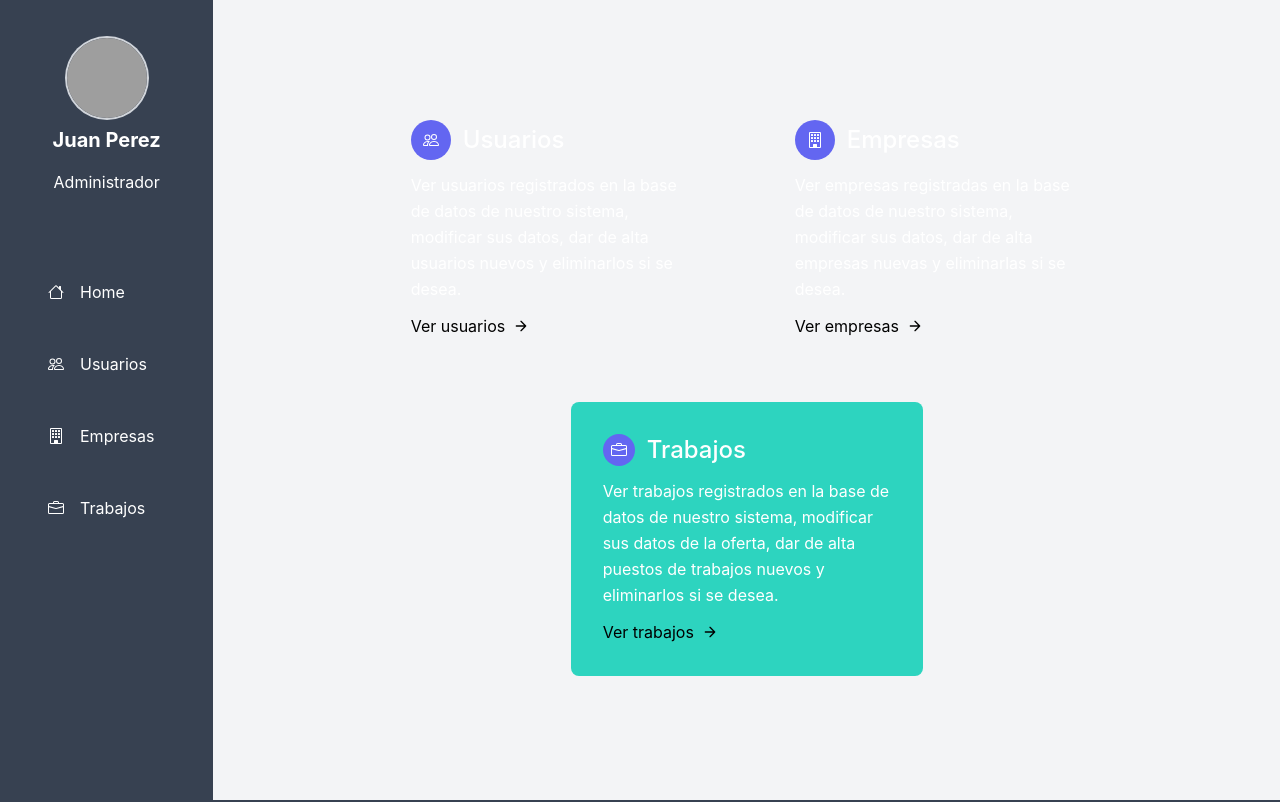
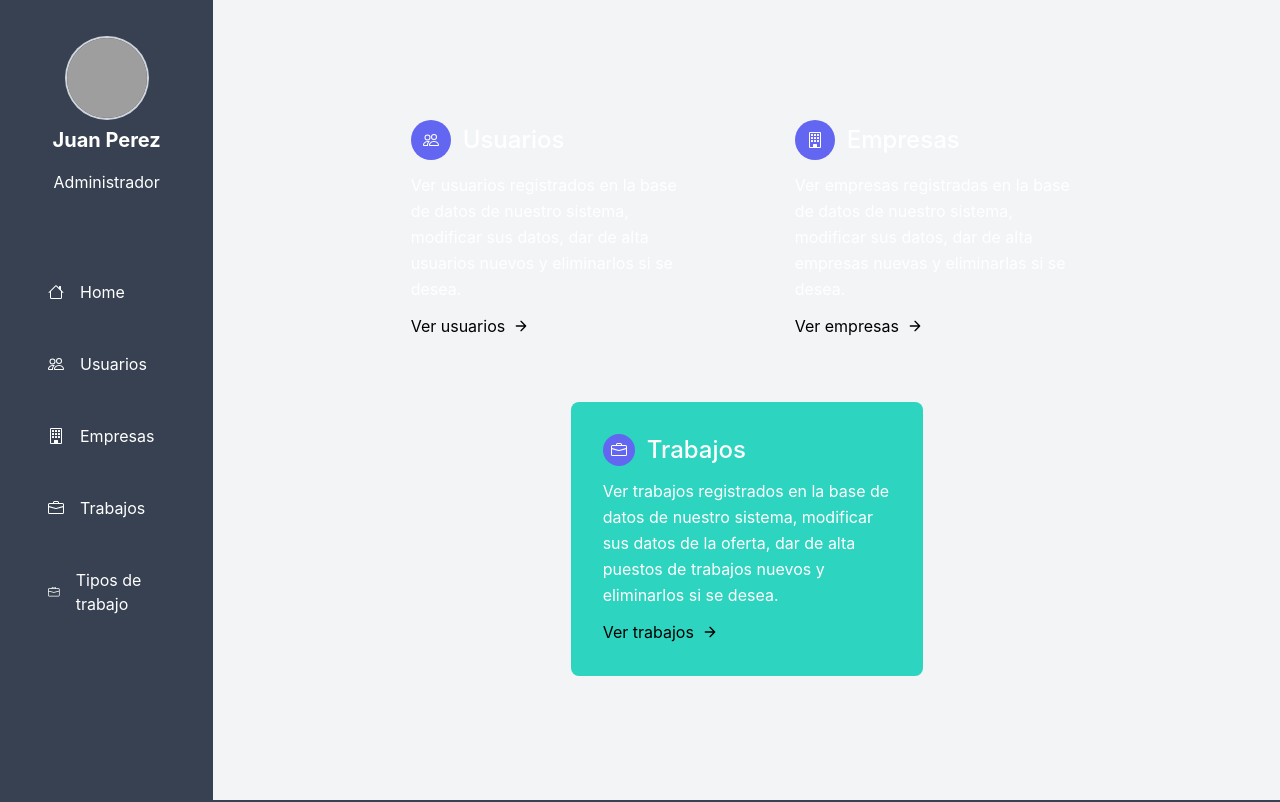
Before and after one commit to MendiburuFrancisco/BolsaDeTrabajo, a React (Create React App) app: page /admin in a window 1280 px wide. Shown: the top 802 px of the page. Built offline with nearby package versions, Linux system fonts and the light colour scheme; no server answers; grey boxes are pictures that could not be loaded.

Commit message:
Refactor Sidebar component to accept dynamic links

```diff
--- a/src/components/ui/Sidebar.js
+++ b/src/components/ui/Sidebar.js
@@ -3,7 +3,7 @@ import { Link } from 'react-router-dom';
 // Icons
 import { BsBuilding, BsPeople,BsBriefcase, BsHouse } from "react-icons/bs";
 
-const Sidebar = () => {
+const Sidebar = ({links}) => {
   const [showMenu, setShowMenu] = useState(false);
   return (
     <>
@@ -26,19 +26,19 @@ const Sidebar = () => {
         {/* Nav */}
         <div className="bg-primary-300 p-8 rounded-tr-[100px] h-[70vh] flex flex-col justify-between gap-8">
         <nav className="flex flex-col gap-8">
-          <Link to="/admin/" className="flex items-center gap-4 text-white py-2 px-4 rounded-xl hover:bg-primary-900/50 transition-colors">
-            <BsHouse /> Home
-          </Link>
-          <Link to="/admin/users" className="flex items-center gap-4 text-white py-2 px-4 rounded-xl hover:bg-primary-900/50 transition-colors">
-            <BsPeople /> Usuarios
-          </Link>
-          <Link to="/admin/company" className="flex items-center gap-4 text-white py-2 px-4 rounded-xl hover:bg-primary-900/50 transition-colors">
-            <BsBuilding /> Empresas
-          </Link>
-          <Link to="#" className="flex items-center gap-4 text-white py-2 px-4 rounded-xl hover:bg-primary-900/50 transition-colors">
-            <BsBriefcase /> Trabajos
-          </Link>
+          {
+
+          links.map((link) => (
+            <Link
+              to={link.path}
+              className="flex items-center gap-4 text-white py-2 px-4 rounded-xl hover:bg-primary-900/50 transition-colors"
+            >
+              {link.icon} {link.title}
+            </Link>
+          ))
+          }
         </nav>
+
       </div>
       </div>
     </>
--- a/src/layouts/AdminDashboard.js
+++ b/src/layouts/AdminDashboard.js
@@ -1,11 +1,41 @@
 import Footer from "../components/ui/Footer";
 import Sidebar from "../components/ui/Sidebar";
+import { BsBuilding, BsPeople,BsBriefcase, BsHouse } from "react-icons/bs";
+
+
+const links = [
+  {
+    title: "Home",
+    path: "/admin/",
+    icon: <BsHouse />,
+  },
+  {
+    title: "Usuarios",
+    path: "/admin/users",
+    icon: <BsPeople />,
+  },
+   {
+    title: "Empresas",
+    path: "/admin/company",
+    icon: <BsBuilding />,
+  },
+   {
+    title: "Trabajos",
+    path: "/admin/jobs",
+    icon: <BsBriefcase />,
+  },
+   {
+    title: "Tipos de trabajo",
+    path: "/admin/jobtype",
+    icon: <BsBriefcase />,
+  }
+];
 
 function AdminDashboard(children) {
   return (
     <>
     <div className="grid lg:grid-cols-4 xl:grid-cols-6 min-h-screen">
-      <Sidebar />
+      <Sidebar links={links} />
       <main className="lg:col-span-3 xl:col-span-5 bg-gray-100 p-8 h-[100vh] overflow-y-scroll">
       <div> {children.children} </div>
       </main>
```
